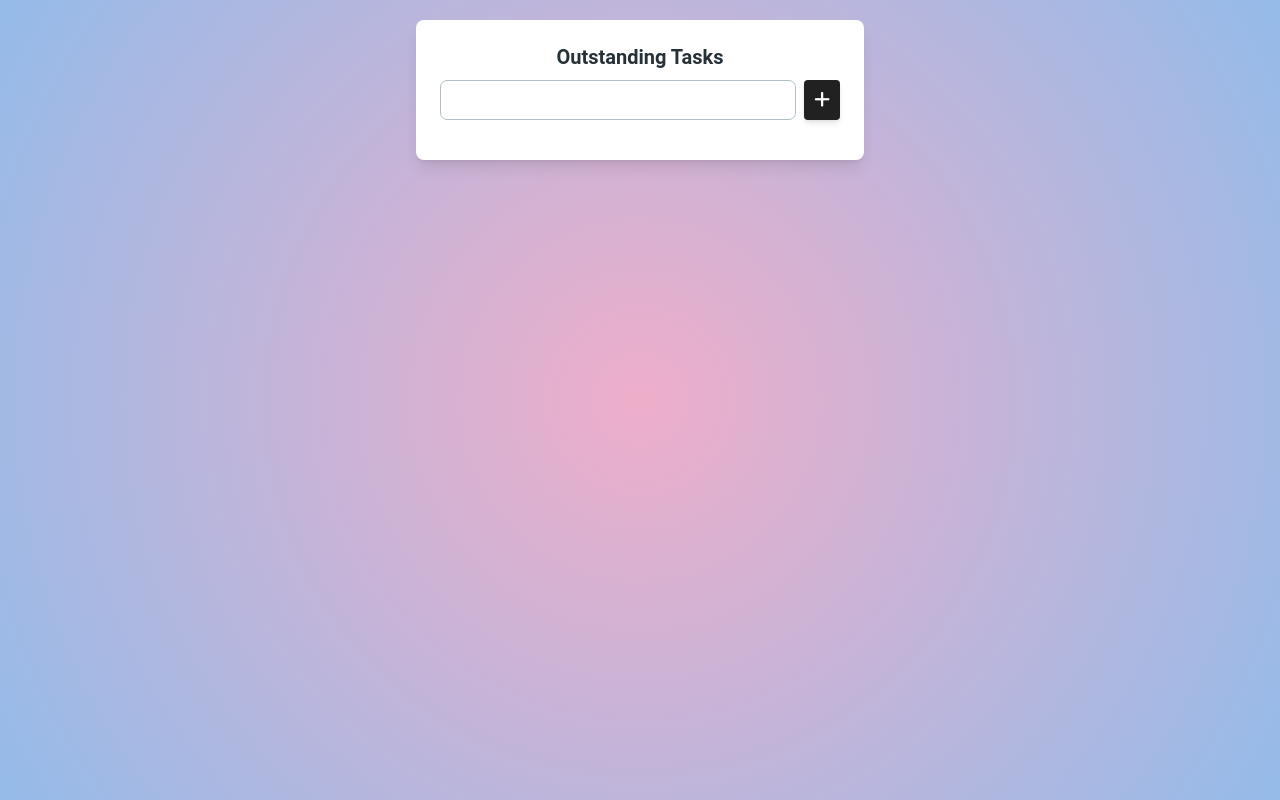
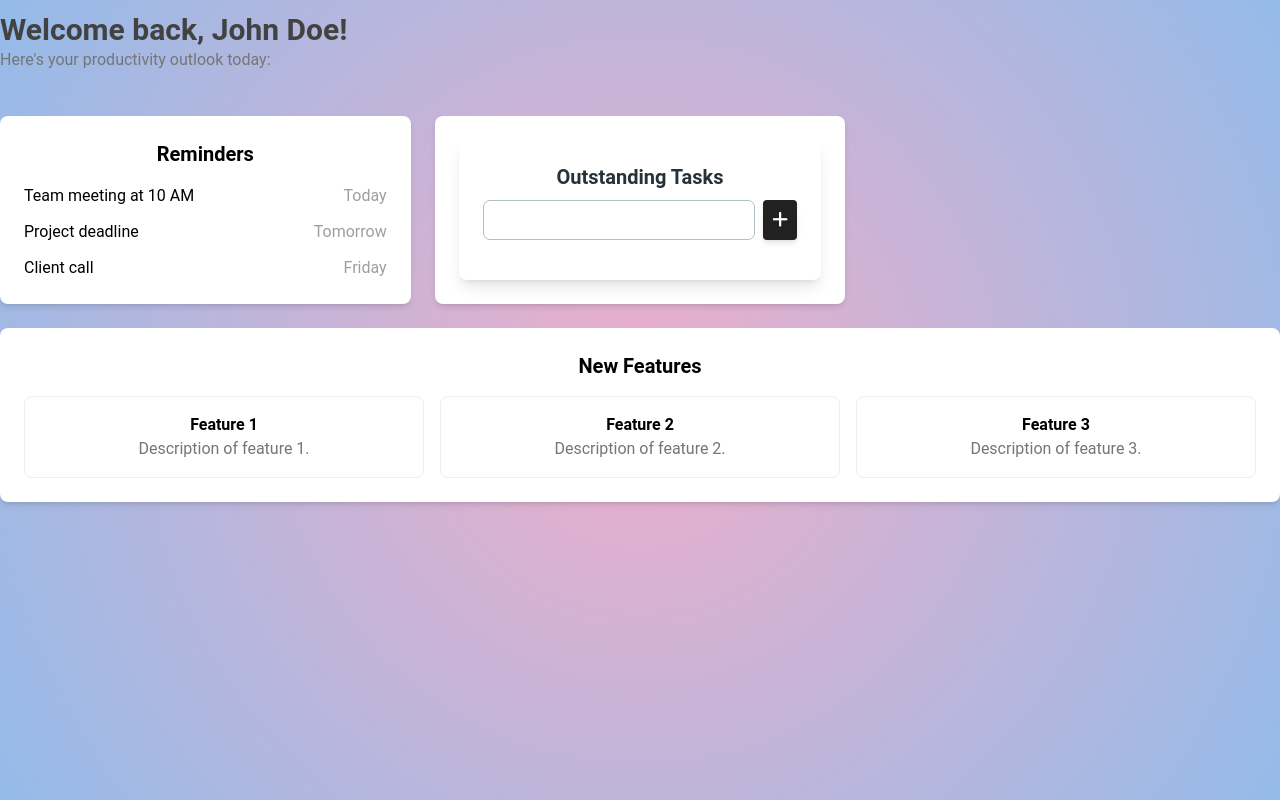
Before and after one commit to gka1m/Effizen-2, a React (Vite) app: page /home in a window 1280 px wide. Built offline with nearby package versions, Linux system fonts and the light colour scheme.

Commit message:
edited home page

```diff
--- a/src/home_page.tsx
+++ b/src/home_page.tsx
@@ -4,14 +4,70 @@ import "./App.css";
 import "./index.css";
 import Tasklist from "./components/Tasklist";
 
-const Home: React.FC = () => {
+const Home = () => {
+  const userName = "John Doe"; // Replace with dynamic data from backend
+
   return (
     <>
       <Helmet>
         <title>Home</title>
       </Helmet>
-      <div className="background-radial h-screen p-5">
-        <Tasklist />
+      <div className="background-radial h-screen w-screen">
+        {/* Welcome Back Section */}
+        <section className="mb-8 py-3">
+          <h1 className="text-3xl font-bold text-gray-800 text-left">
+            Welcome back, {userName}!
+          </h1>
+          <p className="text-gray-600 text-left">
+            Here's your productivity outlook today:
+          </p>
+        </section>
+
+        {/* Main Content Grid */}
+        <div className="grid grid-cols-1 md:grid-cols-2 lg:grid-cols-3 gap-6">
+          {/* Reminders */}
+          <div className="bg-white p-6 rounded-lg shadow-md">
+            <h2 className="text-xl font-semibold mb-4">Reminders</h2>
+            <ul className="space-y-3">
+              <li className="flex justify-between">
+                <span>Team meeting at 10 AM</span>
+                <span className="text-gray-500">Today</span>
+              </li>
+              <li className="flex justify-between">
+                <span>Project deadline</span>
+                <span className="text-gray-500">Tomorrow</span>
+              </li>
+              <li className="flex justify-between">
+                <span>Client call</span>
+                <span className="text-gray-500">Friday</span>
+              </li>
+            </ul>
+          </div>
+
+          {/* Task List */}
+          <div className="bg-white p-6 rounded-lg shadow-md">
+            <Tasklist />
+          </div>
+
+          {/* Feature Highlights */}
+          <div className="bg-white p-6 rounded-lg shadow-md md:col-span-2 lg:col-span-3">
+            <h2 className="text-xl font-semibold mb-4">New Features</h2>
+            <div className="grid grid-cols-1 md:grid-cols-2 lg:grid-cols-3 gap-4">
+              <div className="p-4 border rounded-lg">
+                <h3 className="font-semibold">Feature 1</h3>
+                <p className="text-gray-600">Description of feature 1.</p>
+              </div>
+              <div className="p-4 border rounded-lg">
+                <h3 className="font-semibold">Feature 2</h3>
+                <p className="text-gray-600">Description of feature 2.</p>
+              </div>
+              <div className="p-4 border rounded-lg">
+                <h3 className="font-semibold">Feature 3</h3>
+                <p className="text-gray-600">Description of feature 3.</p>
+              </div>
+            </div>
+          </div>
+        </div>
       </div>
     </>
   );
```
